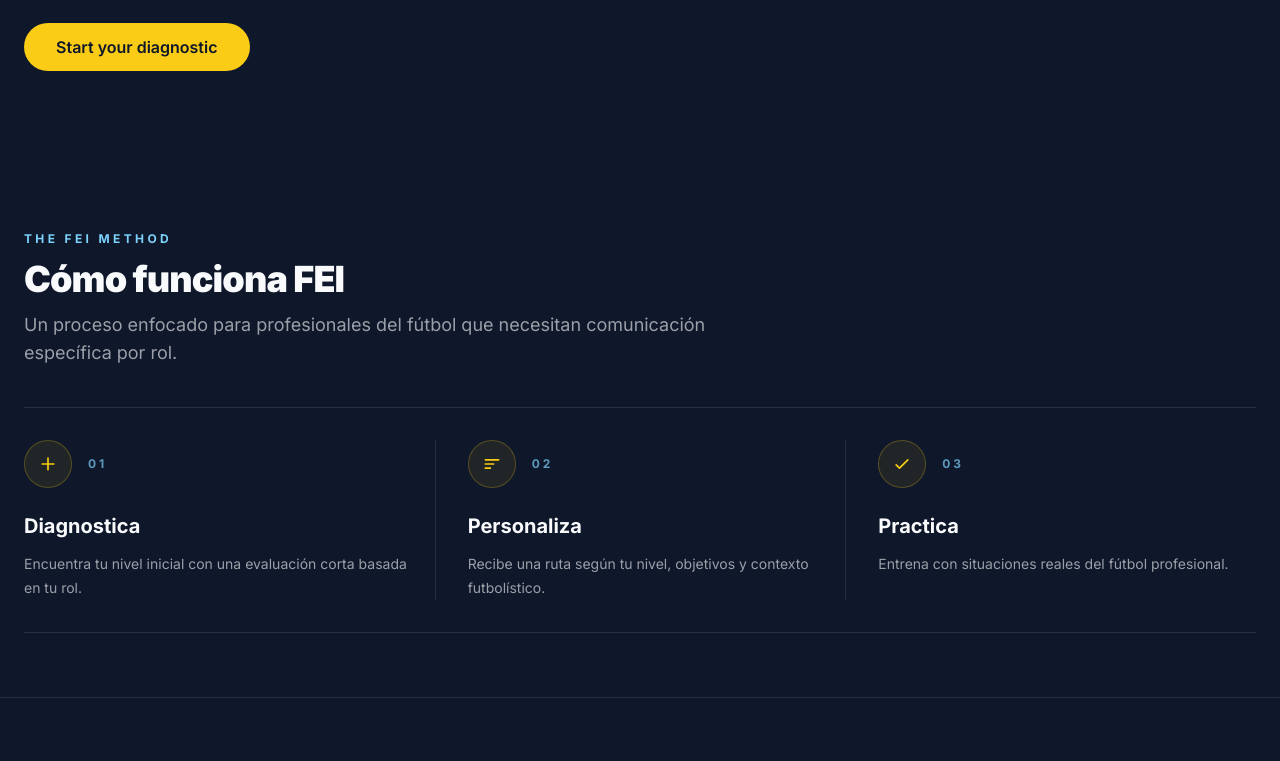
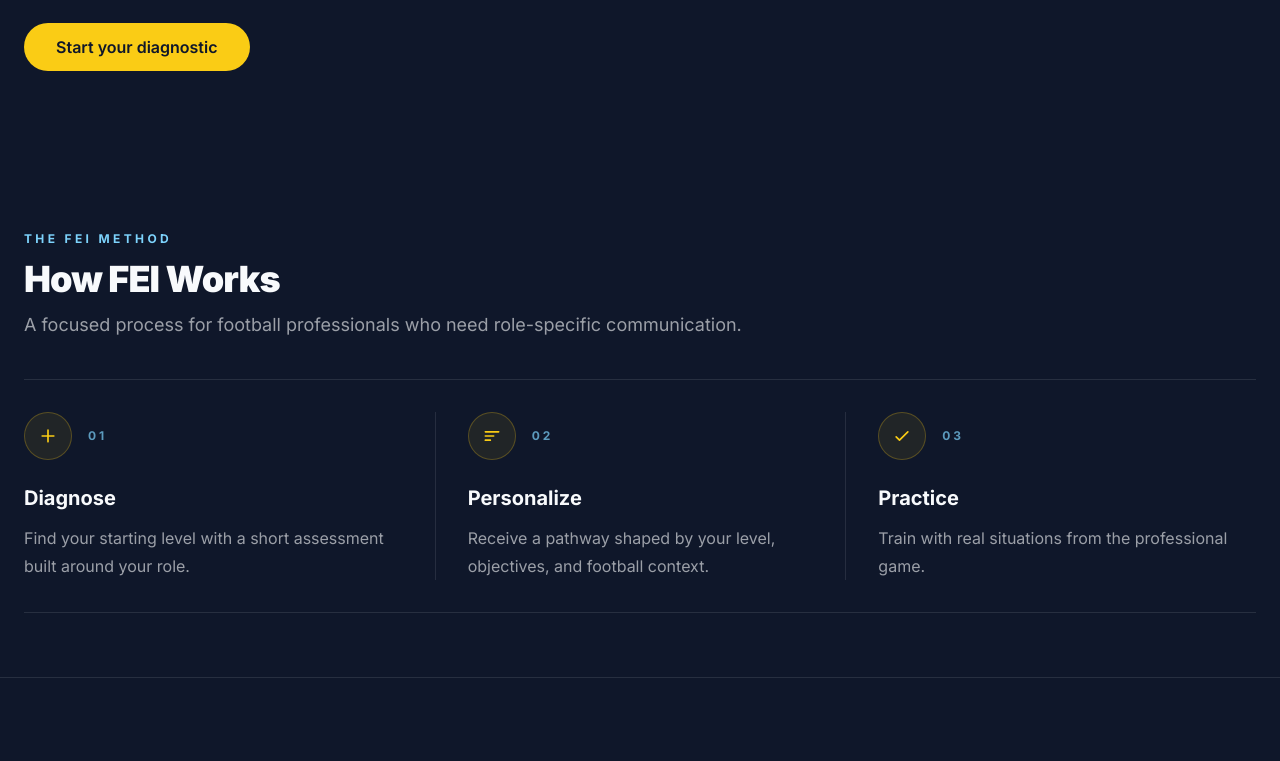
Before and after one commit to feifootball/fei-platform, a Next.js app: page / in a window 1280 px wide. Shown: the part 530-1291 px from the top of the page. Built offline with nearby package versions, Linux system fonts and the light colour scheme.

Commit message:
Fix home method language and typography

```diff
--- a/app/page.tsx
+++ b/app/page.tsx
@@ -18,12 +18,12 @@
       { value: "4", label: "CEFR Levels" },
       { value: "504", label: "Unique Tasks" },
     ],
-    how_title: "Cómo funciona FEI",
-    how_subtitle: "Un proceso enfocado para profesionales del fútbol que necesitan comunicación específica por rol.",
+    how_title: "How FEI Works",
+    how_subtitle: "A focused process for football professionals who need role-specific communication.",
     steps: [
-      { step: "01", title: "Diagnostica", description: "Encuentra tu nivel inicial con una evaluación corta basada en tu rol." },
-      { step: "02", title: "Personaliza", description: "Recibe una ruta según tu nivel, objetivos y contexto futbolístico." },
-      { step: "03", title: "Practica", description: "Entrena con situaciones reales del fútbol profesional." },
+      { step: "01", title: "Diagnose", description: "Find your starting level with a short assessment built around your role." },
+      { step: "02", title: "Personalize", description: "Receive a pathway shaped by your level, objectives, and football context." },
+      { step: "03", title: "Practice", description: "Train with real situations from the professional game." },
     ],
     about_title: "What is",
     about_subtitle: "A purpose-built platform for football — not generic language courses, but professional English for those who live the game.",
@@ -178,7 +178,7 @@
               The FEI Method
             </p>
             <h2 className="text-3xl font-black tracking-tight text-fei-text sm:text-4xl">{t.how_title}</h2>
-            <p className="mt-3 text-base leading-7 text-fei-text/60 sm:text-lg">{t.how_subtitle}</p>
+            <p className="mt-3 max-w-5xl text-base leading-7 text-fei-text/60 sm:text-lg lg:whitespace-nowrap">{t.how_subtitle}</p>
           </div>
 
           <div className="grid gap-8 border-y border-fei-text/10 py-8 md:grid-cols-3 md:gap-0">
@@ -207,7 +207,7 @@
                 </div>
 
                 <h3 className="text-xl font-bold text-fei-text">{item.title}</h3>
-                <p className="mt-3 max-w-sm text-sm leading-6 text-fei-text/60">{item.description}</p>
+                <p className="mt-3 max-w-sm text-base leading-7 text-fei-text/60">{item.description}</p>
               </article>
             ))}
           </div>
```
